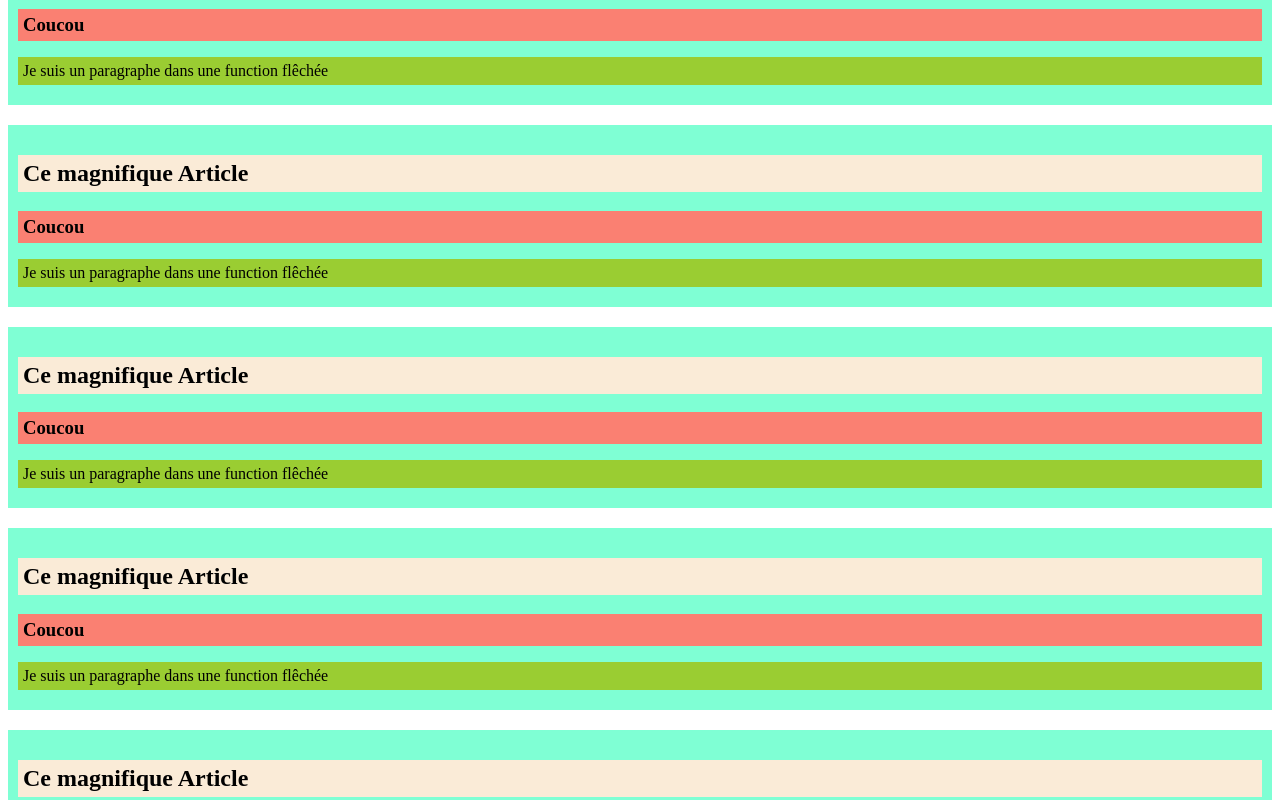
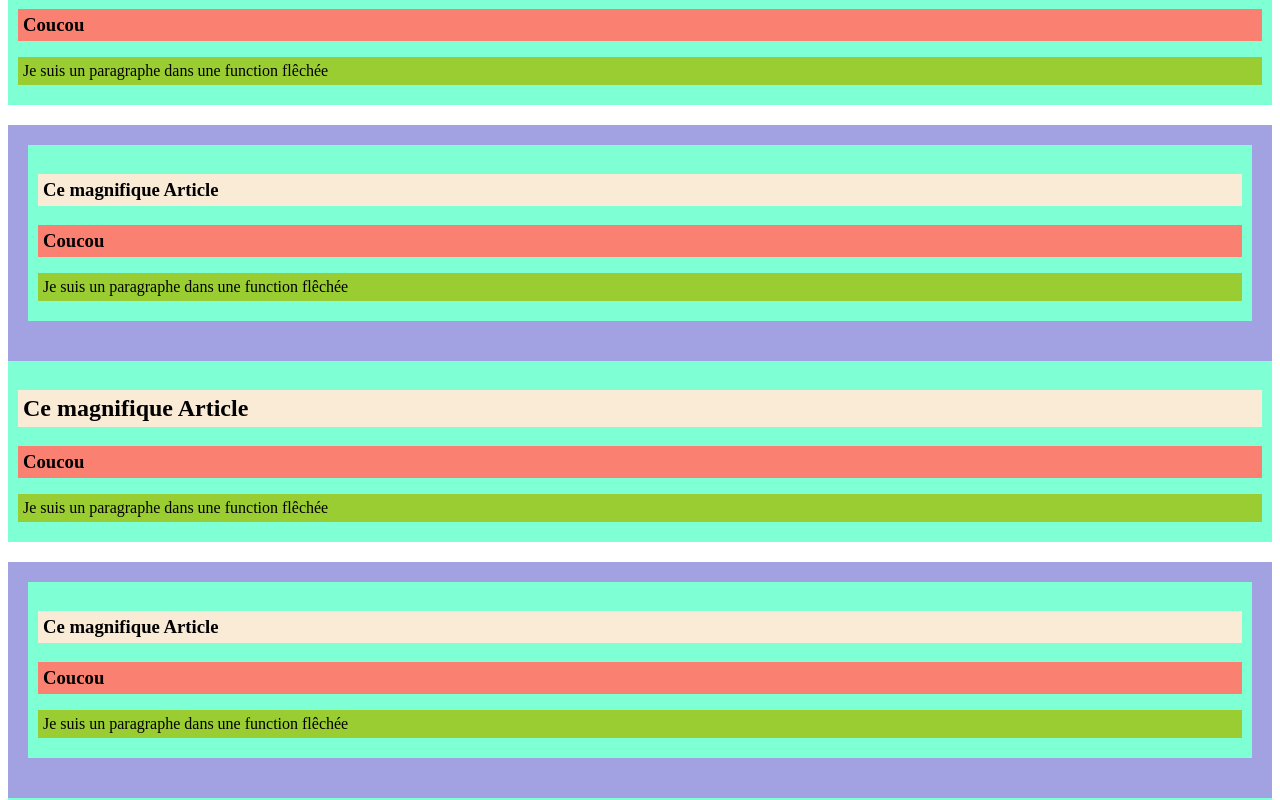
Before and after one commit to GregoryVDev/ToDoList, a React (Vite) app: page / in a window 1280 px wide. Shown: the part 320-1120 px from the top of the page. Built offline with nearby package versions, Linux system fonts and the light colour scheme.

Commit message:
edited the Section component

```diff
--- a/src/Section.jsx
+++ b/src/Section.jsx
@@ -16,9 +16,13 @@ export const Section = () => {
         </article>
       </section>
       <Article />
+      <section>
+        <Article />
+      </section>
       <Article />
-      <Article />
-      <Article />
+      <section>
+        <Article />
+      </section>
       <Article />
     </div>
   );
```
